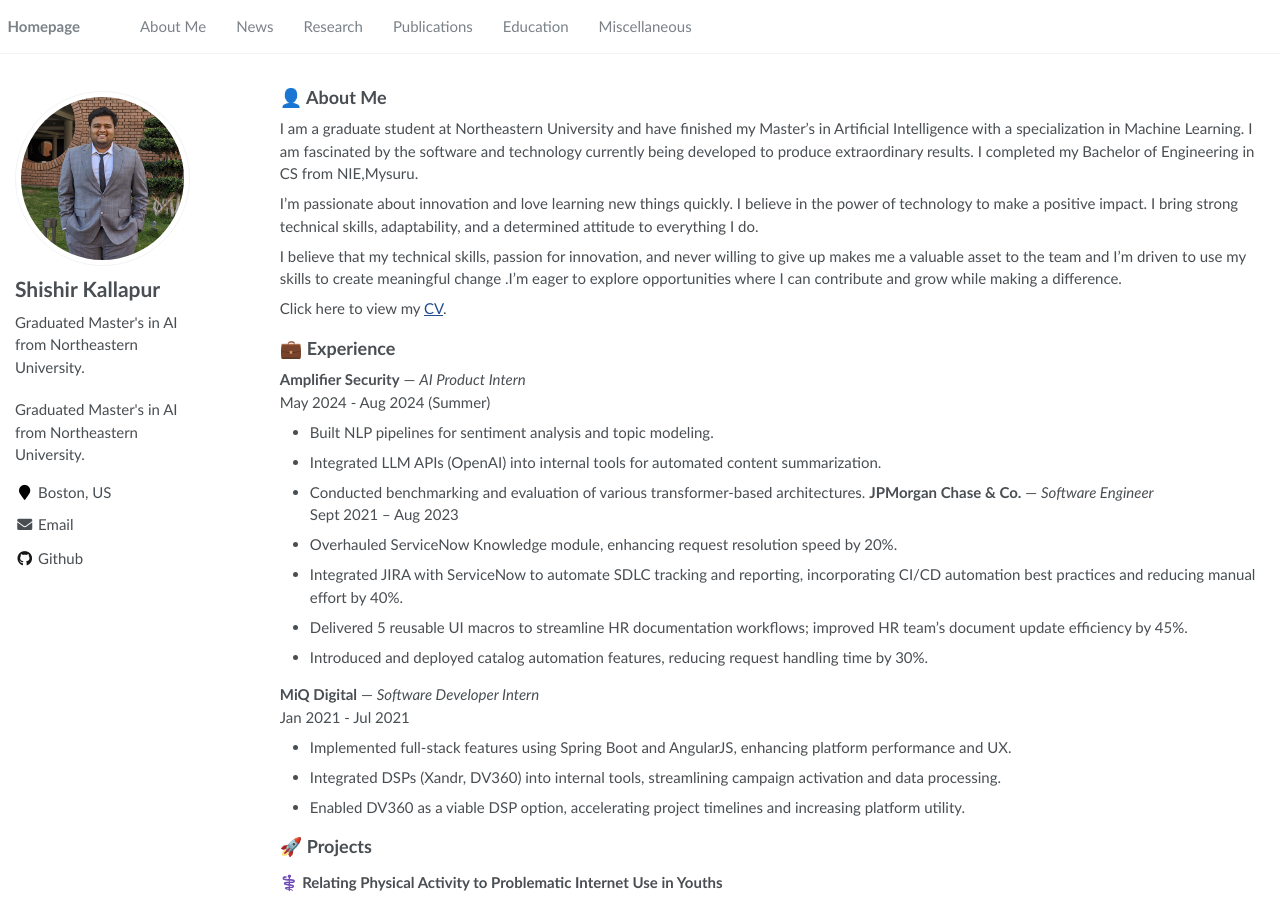
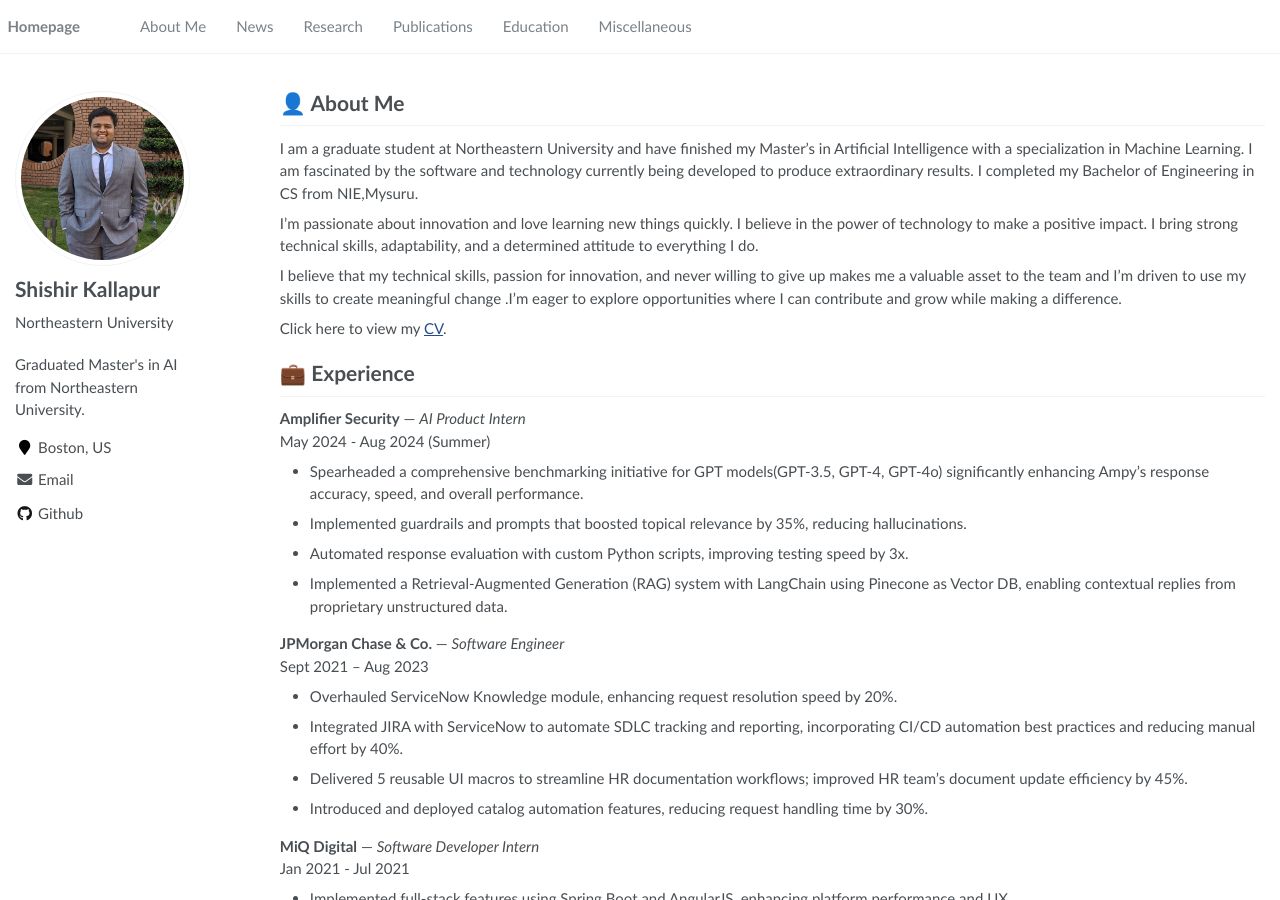
Before and after one commit to shishirkallapur/shishirkallapur.github.io, a Jekyll site: the page built from _pages/about.md, in a window 1280 px wide and 900 px high. Built offline with Jekyll 4.4.1, drawn with Linux system fonts in a browser that asks for light colours.

Commit message:
commit 5

```diff
--- a/_config.yml
+++ b/_config.yml
@@ -23,7 +23,7 @@ baidu_site_verification  :  # get baidu_site_verification from https://ziyuan.ba
 author:
   name             : "Shishir Kallapur"
   avatar           : "images/android-chrome-512x512.png"
-  bio              : "Graduated Master's in AI from Northeastern University."
+  bio              : "Northeastern University"
   location         : "Boston, US"
   employer         :
   pubmed           :
--- a/_pages/about.md
+++ b/_pages/about.md
@@ -17,7 +17,8 @@ redirect_from:
 
 <span class='anchor' id='about-me'></span>
 
-## 👤 About Me
+# 👤 About Me
+
 I am a graduate student at Northeastern University and have finished my Master's in Artificial Intelligence with a specialization in Machine Learning. I am fascinated by the software and technology currently being developed to produce extraordinary results. I completed my Bachelor of Engineering in CS from NIE,Mysuru.
 
 I'm passionate about innovation and love learning new things quickly. I believe in the power of technology to make a positive impact. I bring strong technical skills, adaptability, and a determined attitude to everything I do.
@@ -26,13 +27,15 @@ I believe that my technical skills, passion for innovation, and never willing to
 
 Click here to view my [CV](https://shishirkallapur.github.io/files/Shishir_Kallapur_Resume.pdf).
 
-## 💼 Experience
+# 💼 Experience
 
 **Amplifier Security** — *AI Product Intern*
 May 2024 - Aug 2024 (Summer)
-- Built NLP pipelines for sentiment analysis and topic modeling.
-- Integrated LLM APIs (OpenAI) into internal tools for automated content summarization.
-- Conducted benchmarking and evaluation of various transformer-based architectures.
+- Spearheaded a comprehensive benchmarking initiative for GPT models(GPT-3.5, GPT-4, GPT-4o) significantly enhancing Ampy’s response accuracy, speed, and overall performance.
+- Implemented guardrails and prompts that boosted topical relevance by 35%, reducing hallucinations.
+- Automated response evaluation with custom Python scripts, improving testing speed by 3x.
+- Implemented a Retrieval-Augmented Generation (RAG) system with LangChain using Pinecone as Vector DB, enabling contextual replies from proprietary unstructured data.
+
 **JPMorgan Chase & Co.** — *Software Engineer*
 Sept 2021 – Aug 2023
 - Overhauled ServiceNow Knowledge module, enhancing request resolution speed by 20%.
@@ -46,21 +49,21 @@ Jan 2021 - Jul 2021
 - Integrated DSPs (Xandr, DV360) into internal tools, streamlining campaign activation and data processing.
 - Enabled DV360 as a viable DSP option, accelerating project timelines and increasing platform utility.
 
-## 🚀 Projects
+# 🚀 Projects
 
-### ⚕️ Relating Physical Activity to Problematic Internet Use in Youths
+## ⚕️ Relating Physical Activity to Problematic Internet Use in Youths
 [GitHub Repo](https://github.com/shishirkallapur/CS6140-Relating-Physical-Activity-to-Problematic-Internet-Use-in-Youths)
 The project is based on a [Kaggle Competition](https://www.kaggle.com/competitions/child-mind-institute-problematic-internet-use) where the goal of this project is to develop a model capable of identifying the potential risk of problematic internet use among youths by utilizing relevant physical activity data and internet usage data.
 
-### ⚕️ Relating Physical Activity to Problematic Internet Use in Youths
+## ⚕️ Relating Physical Activity to Problematic Internet Use in Youths
 [GitHub Repo](https://github.com/shishirkallapur/CS6140-Relating-Physical-Activity-to-Problematic-Internet-Use-in-Youths)
 The project is based on a [Kaggle Competition](https://www.kaggle.com/competitions/child-mind-institute-problematic-internet-use) where the goal of this project is to develop a model capable of identifying the potential risk of problematic internet use among youths by utilizing relevant physical activity data and internet usage data.
 
-### ⚕️ Relating Physical Activity to Problematic Internet Use in Youths
+## ⚕️ Relating Physical Activity to Problematic Internet Use in Youths
 [GitHub Repo](https://github.com/shishirkallapur/CS6140-Relating-Physical-Activity-to-Problematic-Internet-Use-in-Youths)
 The project is based on a [Kaggle Competition](https://www.kaggle.com/competitions/child-mind-institute-problematic-internet-use) where the goal of this project is to develop a model capable of identifying the potential risk of problematic internet use among youths by utilizing relevant physical activity data and internet usage data.
 
-### ⚕️ Relating Physical Activity to Problematic Internet Use in Youths
+## ⚕️ Relating Physical Activity to Problematic Internet Use in Youths
 [GitHub Repo](https://github.com/shishirkallapur/CS6140-Relating-Physical-Activity-to-Problematic-Internet-Use-in-Youths)
 The project is based on a [Kaggle Competition](https://www.kaggle.com/competitions/child-mind-institute-problematic-internet-use) where the goal of this project is to develop a model capable of identifying the potential risk of problematic internet use among youths by utilizing relevant physical activity data and internet usage data.
 
```
